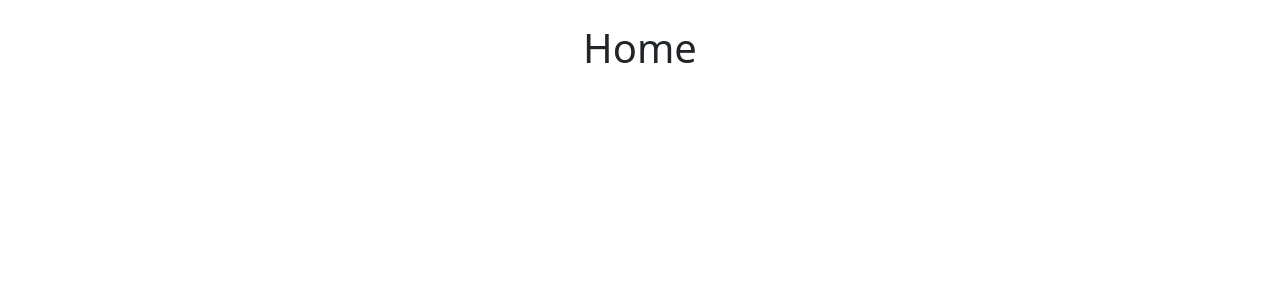
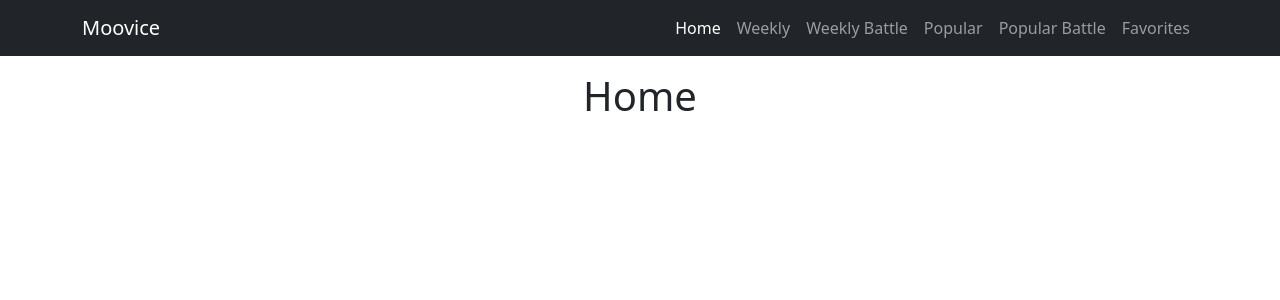
Before and after one commit to PoQuatre/react-moovice, a React (Create React App) app: page / in a window 1280 px wide. Shown: the top 300 px of the page. Built offline with nearby package versions, Linux system fonts and the light colour scheme.

Commit message:
Add navbar

```diff
--- a/src/App.tsx
+++ b/src/App.tsx
@@ -7,10 +7,15 @@ import {
   Weekly,
   WeeklyBattle,
 } from "$views";
+import { AppNavbar } from "$components";
 import { FunctionComponent } from "react";
 
 export const App: FunctionComponent = () => {
   return (
+    <>
+      <AppNavbar />
+
+      <div className="pt-5">
         <Routes>
           <Route path="/" element={<Home />} />
           <Route path="/weekly" element={<Weekly />} />
@@ -19,5 +24,7 @@ export const App: FunctionComponent = () => {
           <Route path="/popular-battle" element={<PopularBattle />} />
           <Route path="/favorites" element={<Favorites />} />
         </Routes>
+      </div>
+    </>
   );
 };
--- /dev/null
+++ b/src/components/AppNavbar.tsx
@@ -0,0 +1,41 @@
+import { FunctionComponent } from "react";
+import { Container, Nav, Navbar } from "react-bootstrap";
+import { Link } from "react-router-dom";
+import { NavLink } from "./NavLink";
+
+export const AppNavbar: FunctionComponent = () => {
+  return (
+    <Navbar bg="dark" variant="dark" expand="lg" fixed="top">
+      <Container>
+        <Link to="/" className="navbar-brand">
+          Moovice
+        </Link>
+
+        <Navbar.Toggle aria-controls="navbar" />
+
+        <Navbar.Collapse id="navbar">
+          <Nav className="ms-auto">
+            <Nav.Item>
+              <NavLink to="/">Home</NavLink>
+            </Nav.Item>
+            <Nav.Item>
+              <NavLink to="/weekly">Weekly</NavLink>
+            </Nav.Item>
+            <Nav.Item>
+              <NavLink to="/weekly-battle">Weekly Battle</NavLink>
+            </Nav.Item>
+            <Nav.Item>
+              <NavLink to="/popular">Popular</NavLink>
+            </Nav.Item>
+            <Nav.Item>
+              <NavLink to="/popular-battle">Popular Battle</NavLink>
+            </Nav.Item>
+            <Nav.Item>
+              <NavLink to="/favorites">Favorites</NavLink>
+            </Nav.Item>
+          </Nav>
+        </Navbar.Collapse>
+      </Container>
+    </Navbar>
+  );
+};
--- /dev/null
+++ b/src/components/NavLink.tsx
@@ -0,0 +1,17 @@
+import { FunctionComponent } from "react";
+import { Link, useMatch, useResolvedPath } from "react-router-dom";
+
+interface Props {
+  to: string;
+}
+
+export const NavLink: FunctionComponent<Props> = ({ children, to }) => {
+  let resolved = useResolvedPath(to);
+  let match = useMatch({ path: resolved.pathname, end: true });
+
+  return (
+    <Link className={`nav-link ${match ? "active" : ""}`} to={to}>
+      {children}
+    </Link>
+  );
+};
--- /dev/null
+++ b/src/components/index.ts
@@ -0,0 +1,2 @@
+export * from "./AppNavbar";
+export * from "./NavLink";
```
Lines whose indentation alone changed are shown as unchanged.
